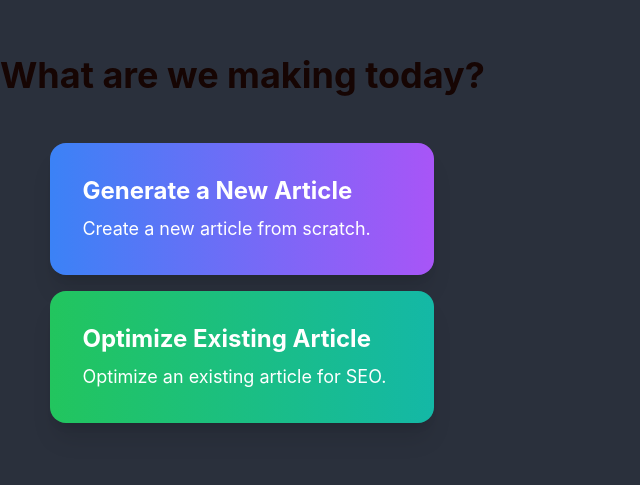
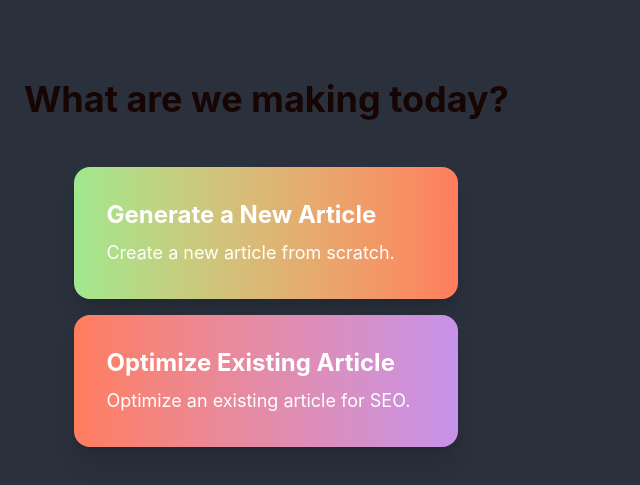
Before and after one commit to Phronesis255/NMW-FAST, a React (Vite) app in the folder frontend/: page / in a window 1280 px wide. Shown: the part 161-646 px from the top of the page, without its empty margins (0-640 px from the left). Built offline with nearby package versions, Linux system fonts and the light colour scheme.

Commit message:
some UI changes

```diff
--- a/frontend/src/App.jsx
+++ b/frontend/src/App.jsx
@@ -40,7 +40,7 @@ const App = () => {
     };
 
     return (
-        <div>
+        <div className="p-6">
             {page === 'home' && <HomePage onSelect={handleSelect} />}
             {page === 'generate' && <GenerateArticle />}
             {page === 'optimize' && (
--- a/frontend/src/components/HomePage.jsx
+++ b/frontend/src/components/HomePage.jsx
@@ -5,7 +5,7 @@ const HomePage = ({ onSelect }) => {
         <div className="flex flex-col justify-center items-center h-screen">
             <h1 className="text-4xl font-bold mb-12 text-secondary-content">What are we making today?</h1>
             <div
-                className="card w-96 bg-gradient-to-r from-blue-500 to-purple-500 text-white shadow-xl mb-4 cursor-pointer transform transition-transform hover:scale-105"
+                className="card w-96 bg-gradient-to-r from-primary to-secondary text-white shadow-xl mb-4 cursor-pointer transform transition-transform hover:scale-105"
                 onClick={() => onSelect('generate')}
             >
                 <div className="card-body">
@@ -14,7 +14,7 @@ const HomePage = ({ onSelect }) => {
                 </div>
             </div>
             <div
-                className="card w-96 bg-gradient-to-r from-green-500 to-teal-500 text-white shadow-xl cursor-pointer transform transition-transform hover:scale-105"
+                className="card w-96 bg-gradient-to-r from-secondary to-accent text-white shadow-xl cursor-pointer transform transition-transform hover:scale-105"
                 onClick={() => onSelect('optimize')}
             >
                 <div className="card-body">
```
